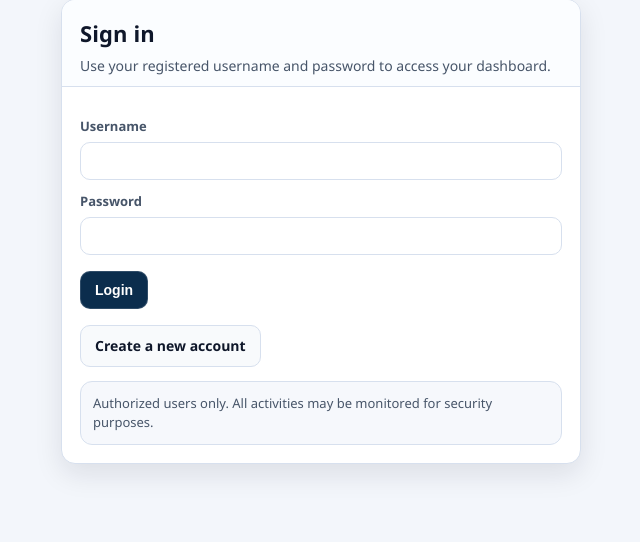
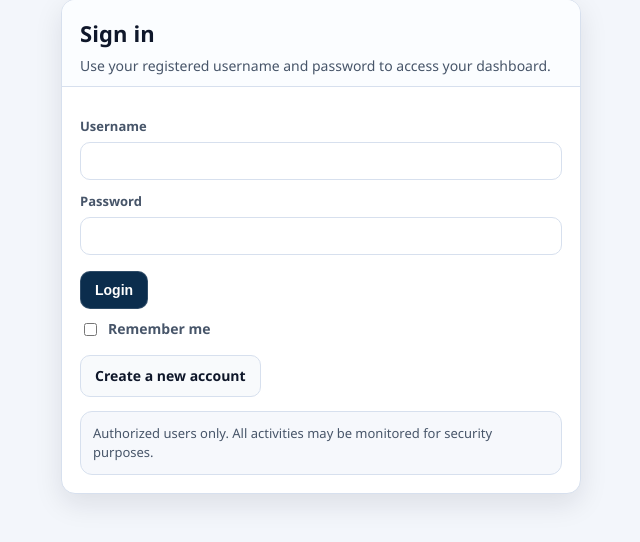
Before and after one commit to rabbi2580/Smart-City-Hub_webtech, a PHP site: page /MVC/html/login_view.php in a window 1280 px wide. Shown: the part 117-659 px from the top of the page, without its empty margins (319-959 px from the left). Run offline with PHP 8.4, Linux system fonts and the light colour scheme.

Commit message:
updated login_view.php

```diff
--- a/Citizen/MVC/html/login_view.php
+++ b/Citizen/MVC/html/login_view.php
@@ -57,6 +57,12 @@ $registered = isset($_GET["registered"]) ? "Registration successful. Please logi
                     <div class="actions">
                         <button class="btn btn-primary" type="submit">Login</button>
                     </div>
+
+                    <label style="display:flex; align-items:center; gap:8px; font-size:14px; margin:10px 0;">
+                        <input type="checkbox" name="remember_me" value="1">
+                        Remember me
+                    </label>
+
                 </form>
 
                 <div class="actions">
```
